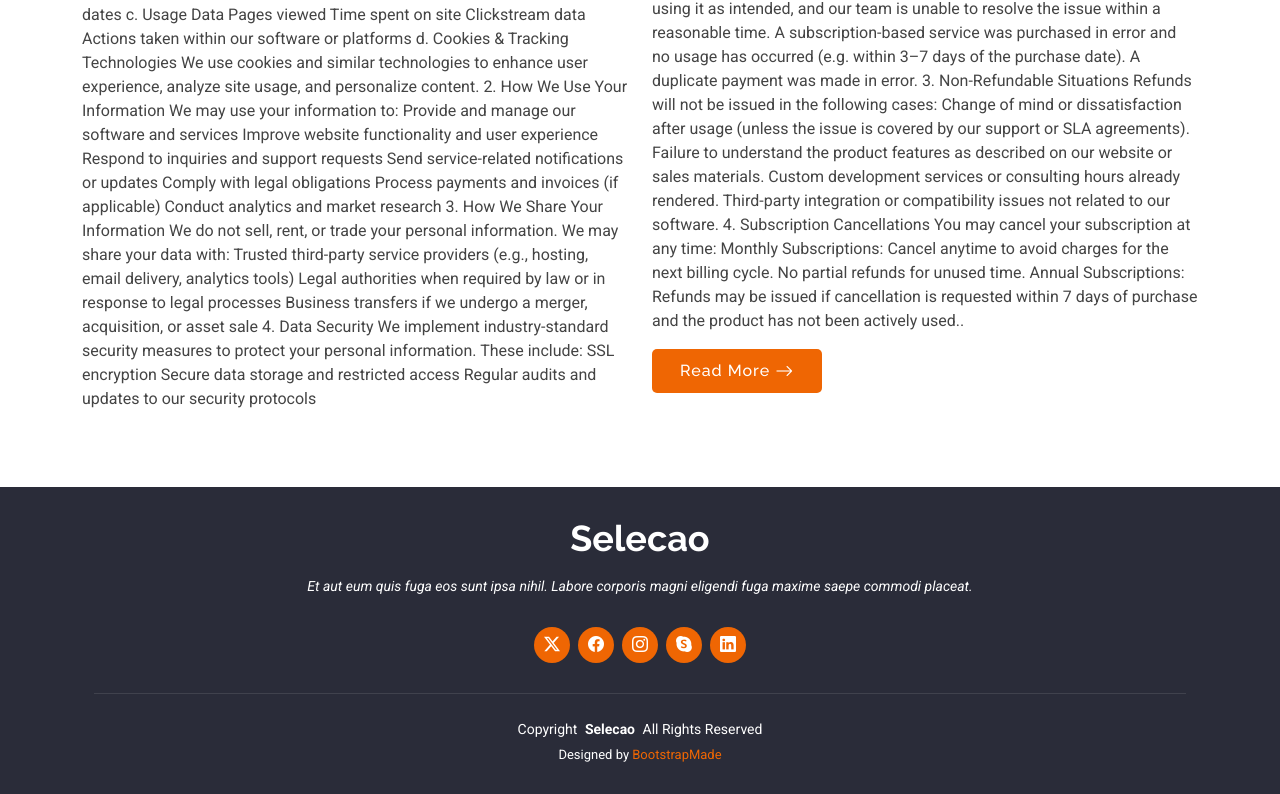
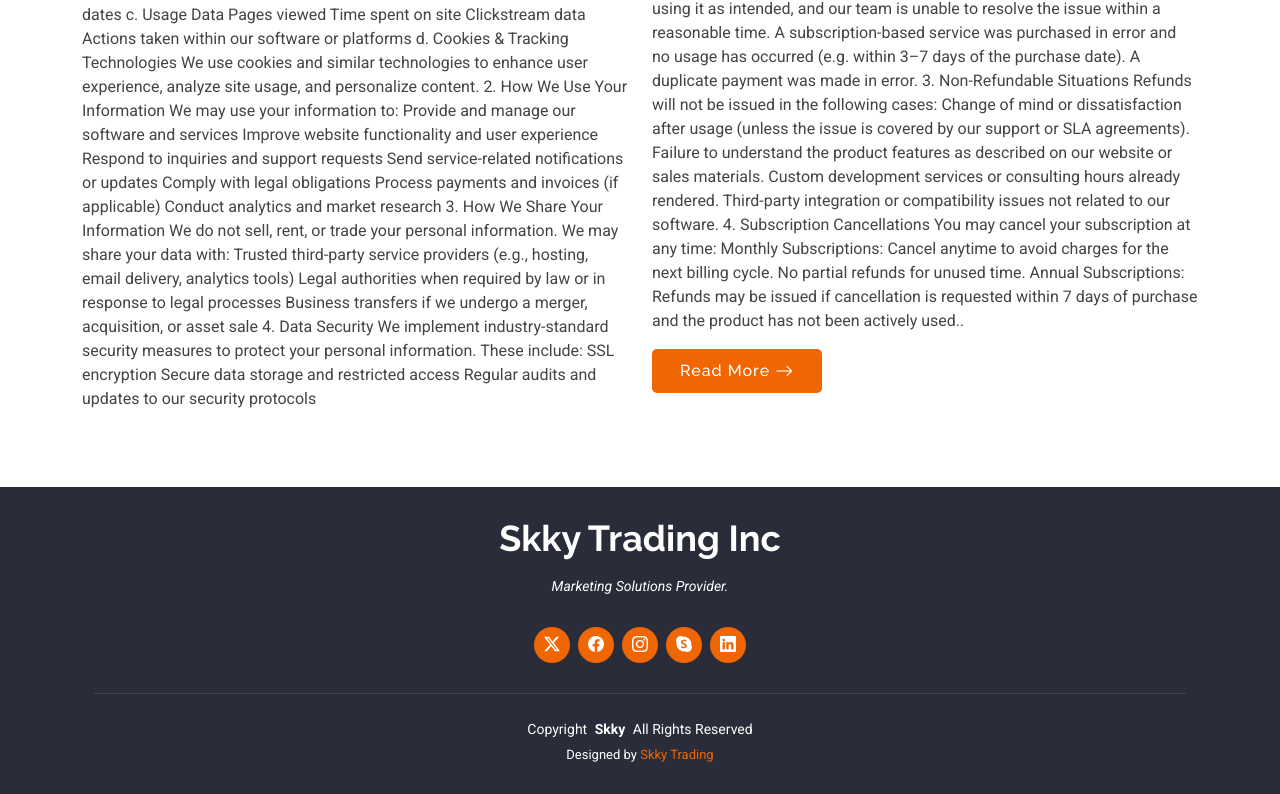
Before and after one commit to Asadkazmi12/Skky, a plain HTML site: page blog - Copy.html in a window 1280 px wide. Shown: the part 714-1508 px from the top of the page. Drawn offline with Linux system fonts and the light colour scheme.

Commit message:
Update blog - Copy.html
.

```diff
--- a/blog - Copy.html
+++ b/blog - Copy.html
@@ -222,8 +222,8 @@
 
   <footer id="footer" class="footer dark-background">
     <div class="container">
-      <h3 class="sitename">Selecao</h3>
-      <p>Et aut eum quis fuga eos sunt ipsa nihil. Labore corporis magni eligendi fuga maxime saepe commodi placeat.</p>
+      <h3 class="sitename">Skky Trading Inc</h3>
+      <p>Marketing Solutions Provider.</p>
       <div class="social-links d-flex justify-content-center">
         <a href=""><i class="bi bi-twitter-x"></i></a>
         <a href=""><i class="bi bi-facebook"></i></a>
@@ -233,14 +233,14 @@
       </div>
       <div class="container">
         <div class="copyright">
-          <span>Copyright</span> <strong class="px-1 sitename">Selecao</strong> <span>All Rights Reserved</span>
+          <span>Copyright</span> <strong class="px-1 sitename">Skky</strong> <span>All Rights Reserved</span>
         </div>
         <div class="credits">
           <!-- All the links in the footer should remain intact. -->
           <!-- You can delete the links only if you've purchased the pro version. -->
           <!-- Licensing information: https://bootstrapmade.com/license/ -->
           <!-- Purchase the pro version with working PHP/AJAX contact form: [buy-url] -->
-          Designed by <a href="https://bootstrapmade.com/">BootstrapMade</a>
+          Designed by <a href="https://bootstrapmade.com/">Skky Trading</a>
         </div>
       </div>
     </div>
```
